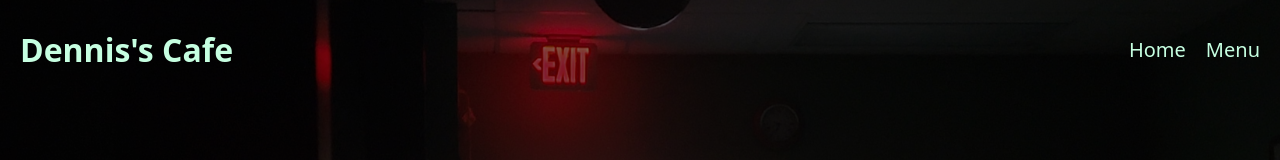
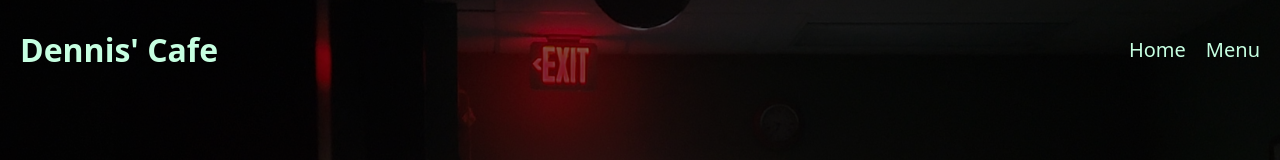
Before and after one commit to VisilyRomani/svelte-cafe, a SvelteKit app: page / in a window 1280 px wide. Shown: the top 160 px of the page. Built offline with nearby package versions, Linux system fonts and the light colour scheme.

Commit message:
spelling

```diff
--- a/src/routes/+layout.svelte
+++ b/src/routes/+layout.svelte
@@ -7,7 +7,7 @@
 <nav>
 	<ul>
 		<li>
-			<strong class={`${bg}`}>Dennis's Cafe</strong>
+			<strong class={`${bg}`}>Dennis' Cafe</strong>
 		</li>
 	</ul>
 	<ul>
```
